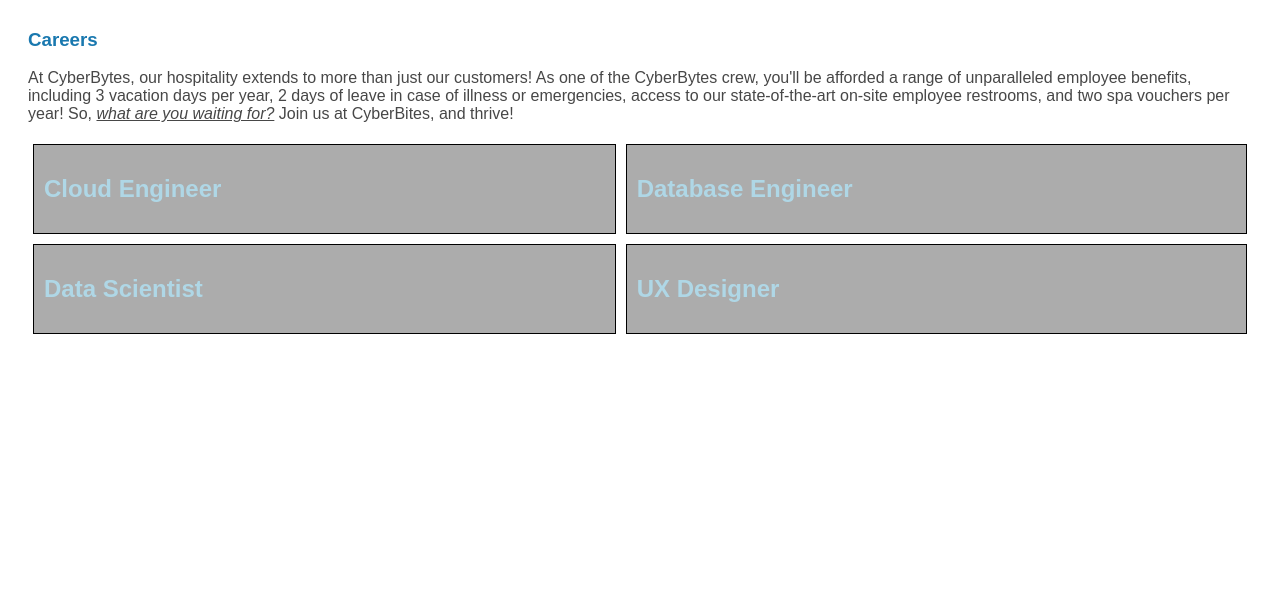
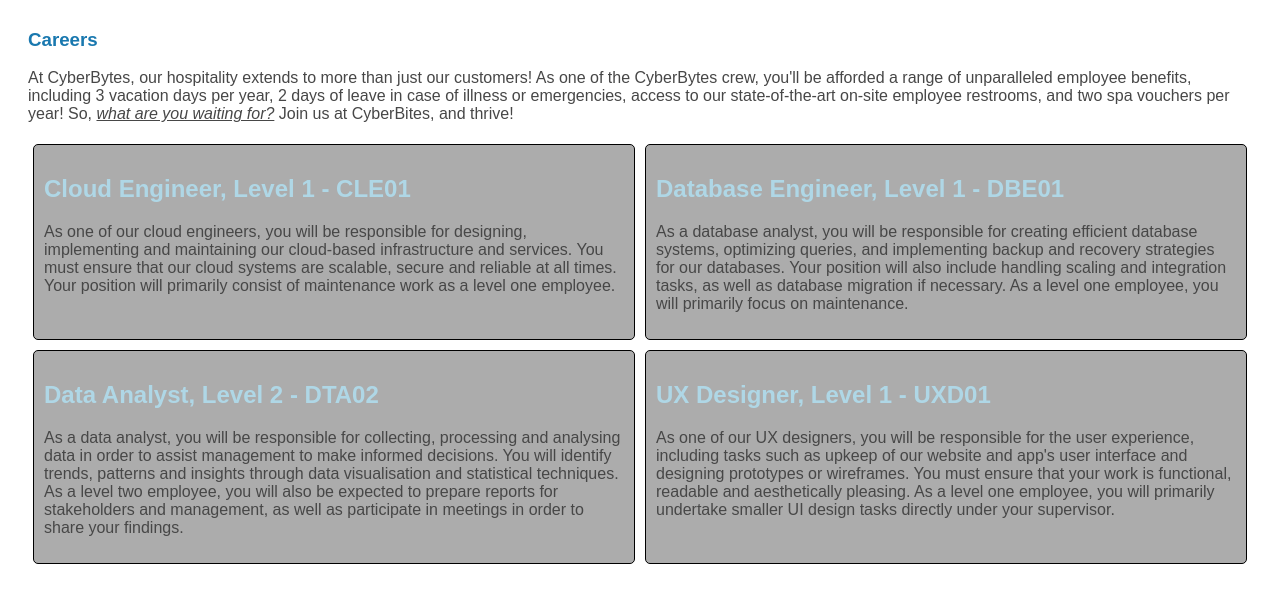
Before and after one commit to WilkiSwin406/WebTechAssignment1, a PHP site: page /jobs.html in a window 1280 px wide. Shown: the part 112-715 px from the top of the page. Run offline with PHP 8.4, Linux system fonts and the light colour scheme.

Commit message:
added job descriptions for each position

```diff
--- a/jobs.html
+++ b/jobs.html
@@ -29,20 +29,25 @@
         <p>At CyberBytes, our hospitality extends to more than just our customers! As one of the CyberBytes crew, you'll be afforded a range of unparalleled employee benefits, including 3 vacation days per year, 2 days of leave in case of illness or emergencies, access to our state-of-the-art on-site employee restrooms, and two spa vouchers per year! So, <em><u>what are you waiting for?</u></em> Join us at CyberBites, and thrive!</p>
         <section class="jobs-tiles">
 
+            <!-- GenAI used as a template for all job descriptions. Website used was https://chatgpt.com, and the prompt was: "Hi, ChatGPT! Can you please write me one short paragraph (for each position) that would serve as a position description for the following jobs: Cloud Engineer, Database Engineer, Data Analyst, UX Designer" -->
             <section class="jobs-descriptions" id="cloud-engineer">
-                <h2>Cloud Engineer</h2>
+                <h2>Cloud Engineer, Level 1 - CLE01</h2>
+                <p>As one of our cloud engineers, you will be responsible for designing, implementing and maintaining our cloud-based infrastructure and services. You must ensure that our cloud systems are scalable, secure and reliable at all times. Your position will primarily consist of maintenance work as a level one employee.</p>
             </section>
 
             <section class="jobs-descriptions" id="database-engineer">
-                <h2>Database Engineer</h2>
+                <h2>Database Engineer, Level 1 - DBE01</h2>
+                <p>As a database analyst, you will be responsible for creating efficient database systems, optimizing queries, and implementing backup and recovery strategies for our databases. Your position will also include handling scaling and integration tasks, as well as database migration if necessary. As a level one employee, you will primarily focus on maintenance.</p>
             </section>
 
-            <section class="jobs-descriptions" id="data-scientist">
-                <h2>Data Scientist</h2>
+            <section class="jobs-descriptions" id="data-analyst">
+                <h2>Data Analyst, Level 2 - DTA02</h2>
+                <p>As a data analyst, you will be responsible for collecting, processing and analysing data in order to assist management to make informed decisions. You will identify trends, patterns and insights through data visualisation and statistical techniques. As a level two employee, you will also be expected to prepare reports for stakeholders and management, as well as participate in meetings in order to share your findings.</p>
             </section>
 
             <section class="jobs-descriptions" id="ux-designer">
-                <h2>UX Designer</h2>
+                <h2>UX Designer, Level 1 - UXD01</h2>
+                <p>As one of our UX designers, you will be responsible for the user experience, including tasks such as upkeep of our website and app's user interface and designing prototypes or wireframes. You must ensure that your work is functional, readable and aesthetically pleasing. As a level one employee, you will primarily undertake smaller UI design tasks directly under your supervisor.</p>
             </section>
 
 
--- a/styles.css
+++ b/styles.css
@@ -228,6 +228,7 @@ label {
     border: 1px solid black;
     padding: 10px;
     margin: 5px;
+    border-radius: 5px;
 }
 
 .jobs-tiles {
```
